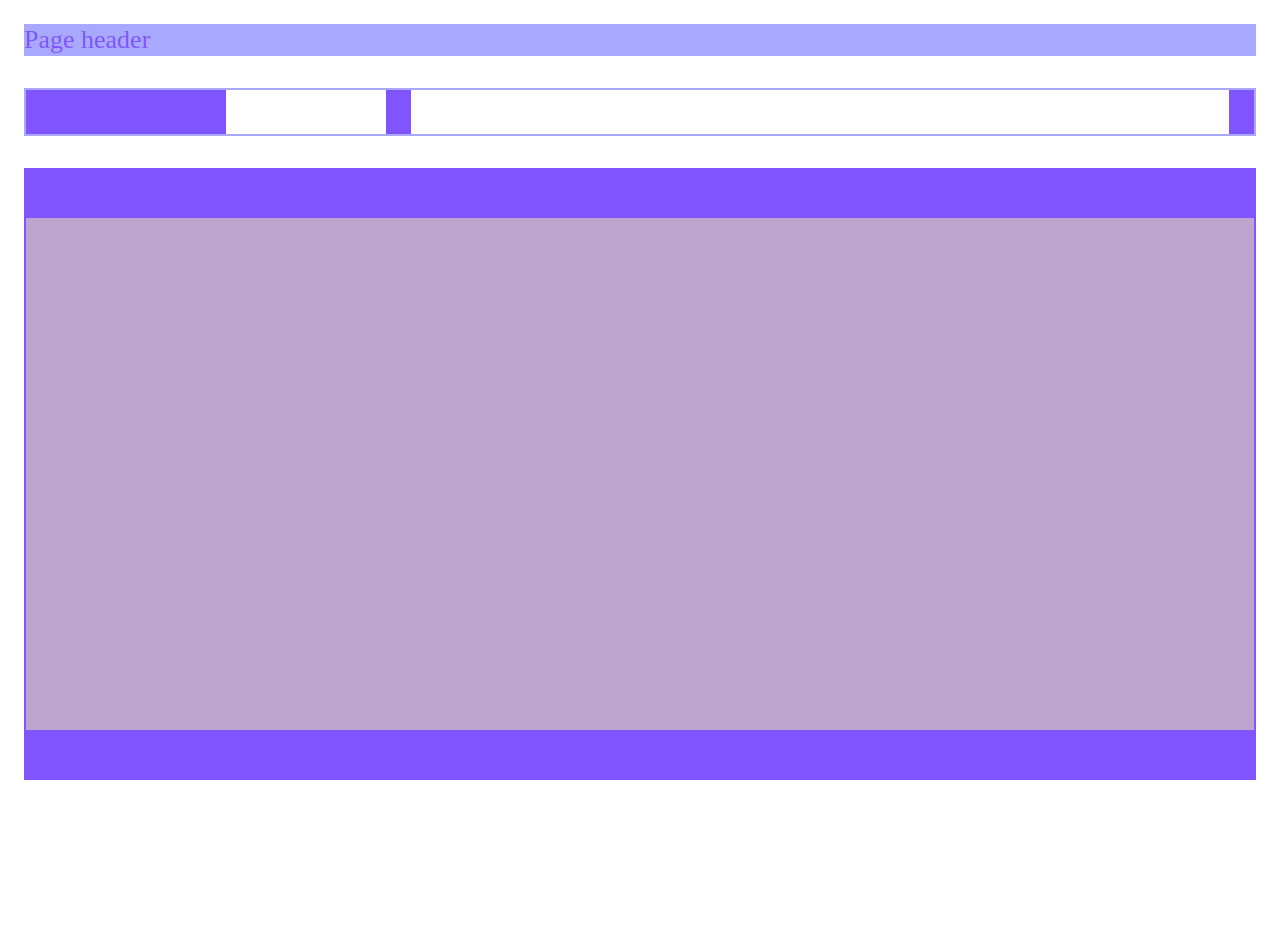
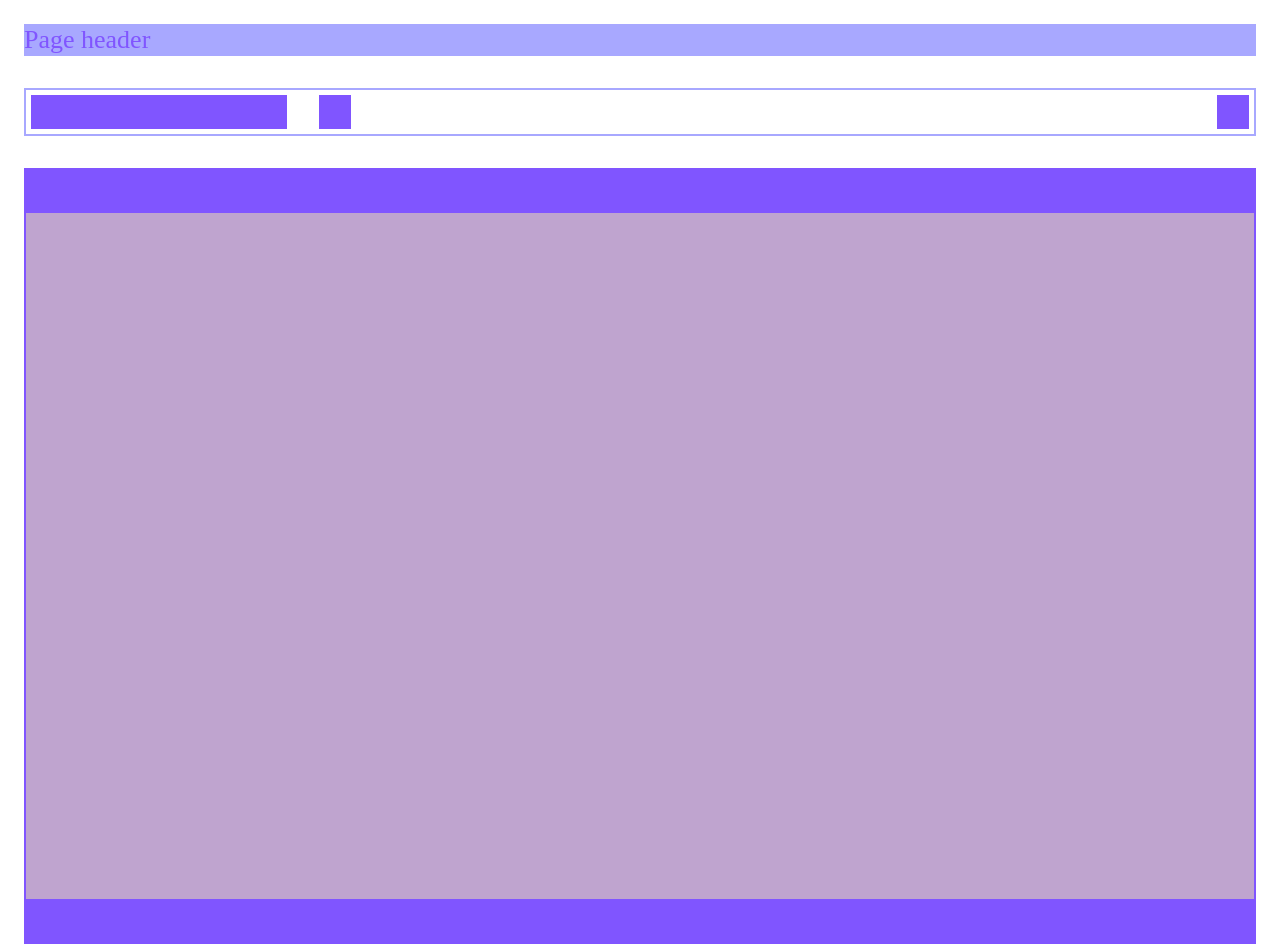
Before and after one commit to KVRykunov/admin-panel-makeup, a plain HTML site: page index.html in a window 1280 px wide. Before the commit the page ends 800 px from the top, so only its background shows below. Drawn offline with Linux system fonts and the light colour scheme; a web font is replaced by a local one.

Commit message:
1st part is done

```diff
--- a/style.css
+++ b/style.css
@@ -4,12 +4,13 @@
 }
 
 body, html {
+    height: 100%;
     margin: 0;
 }
 
 .wrapper {
+    height: 100%;
     padding: 1.5rem 1.5rem 0 1.5rem ;
-    /* border: 2px solid blue; */
 }
 
 .line_one {
@@ -31,22 +32,23 @@ p {
     display: flex;
     height: 48px;
     margin-bottom: 2rem;
+    padding: 0.3rem 0.3rem;
     border: 2px solid rgb(168, 168, 255);
 }
 
 .table-header__left {
-    margin-right: 10rem;
-    width: 200px;
+    margin-right: 2rem;
+    width: 256px;
     background-color: rgb(128, 85, 255);
 }
 .table-header_center {
     margin-right: auto;
-    width: 25px;
+    width: 2rem;
     background-color: rgb(128, 85, 255);
 }
 
 .table-header__right {
-    width: 25px;
+    width: 2rem;
     background-color: rgb(128, 85, 255);
 }
 
@@ -55,6 +57,7 @@ p {
 .field {
     display: flex;
     flex-direction: column;
+    height: 100%;
     border: 2px solid rgb(128, 85, 255);
     background-color: rgb(128, 85, 255);
 }
@@ -63,7 +66,7 @@ p {
     border: 2px solid rgb(128, 85, 255);
 }
 .field__two {
-    height: 512px;
+    height: 100%;
     background-color: rgb(191, 164, 207);
 }
 .field__three {
```
